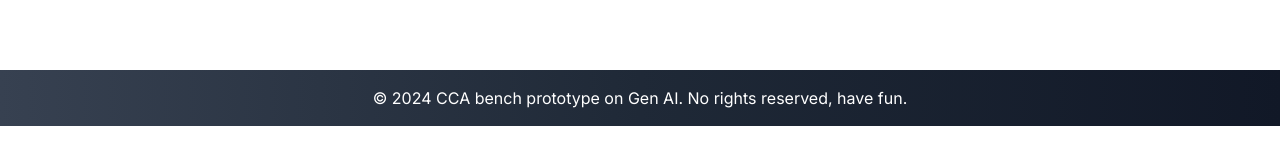
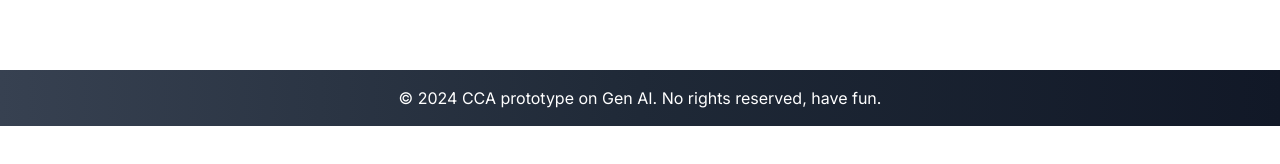
Before and after one commit to HaoWang95/code-tool, a Next.js app: page / in a window 1280 px wide. Shown: the part 590-754 px from the top of the page. Built offline with nearby package versions, Linux system fonts and the light colour scheme; a web font is replaced by a local one.

Commit message:
update: port change and footer briefing

```diff
--- a/package.json
+++ b/package.json
@@ -3,7 +3,7 @@
   "version": "0.1.0",
   "private": true,
   "scripts": {
-    "dev": "next dev",
+    "dev": "next dev -p 3001",
     "build": "next build",
     "start": "next start",
     "lint": "next lint"
--- a/src/app/ui/footer.tsx
+++ b/src/app/ui/footer.tsx
@@ -1,7 +1,7 @@
 export default function AppFooter() {
   return (
     <footer className="bg-gradient-to-r from-gray-700 via-gray-800 to-gray-900 text-white text-center py-4">
-      © {new Date().getFullYear()} CCA bench prototype on Gen AI. No rights
+      © {new Date().getFullYear()} CCA prototype on Gen AI. No rights
       reserved, have fun.
     </footer>
   );
```
